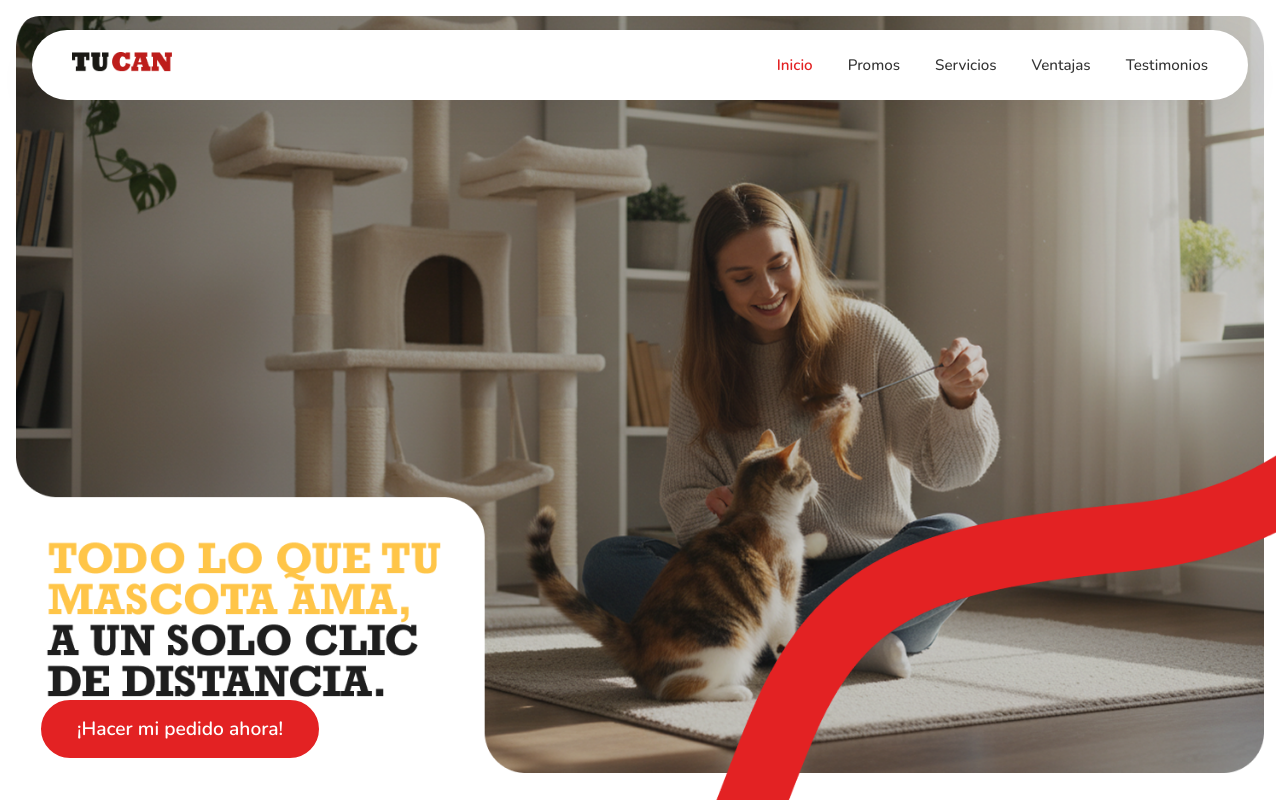
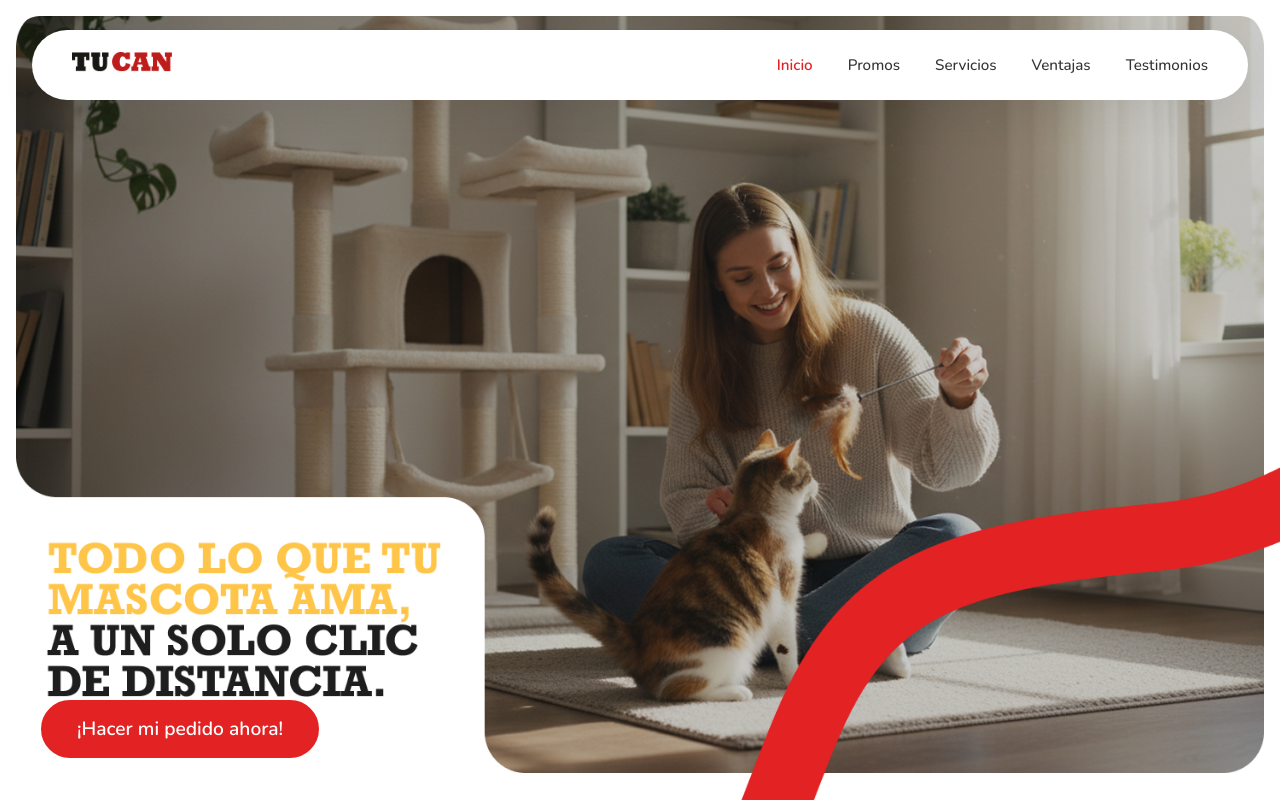
Before and after one commit to FedesConsultora/Tucan_PetShop, a React (Vite) app: page / in a window 1280 px wide. Shown: the top 800 px of the page. Built offline with nearby package versions, Linux system fonts and the light colour scheme.

Commit message:
feat: improve red line styles in hero and promos section

```diff
--- a/src/components/sections/inicio/Inicio.scss
+++ b/src/components/sections/inicio/Inicio.scss
@@ -58,7 +58,7 @@
   .hero-red-curve {
     position: absolute;
     top: 45%;
-    right: -1%;
+    right: -3%;
     width: 105%;
     z-index: 1;
     pointer-events: none;
```
Also changed, not shown: src/assets/img/promos-pic.webp (added).
